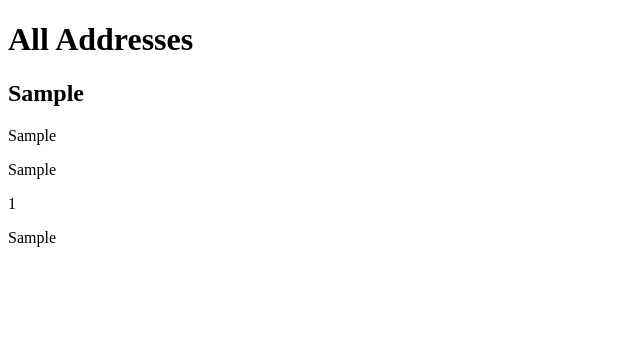
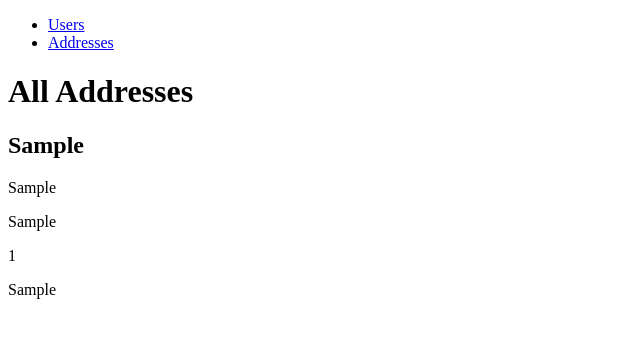
Before and after one commit to PawelDabala/CarRent, a Django app: page /addresses/ in a window 1280 px wide. Shown: the top 338 px of the page, without its empty margins (0-640 px from the left). Run offline with Django 3.2, Linux system fonts and the light colour scheme; tables that the repository leaves empty hold one stand-in row (values such as "Sample post").

Commit message:
add: nav bar

```diff
--- a/CarRentPro/CarRentApp/templates/base.html
+++ b/CarRentPro/CarRentApp/templates/base.html
@@ -1,11 +1,14 @@
 <!DOCTYPE html>
 <html lang="pl">
+
 <head>
     <meta charset="UTF-8">
     <title> {% block title %} {% endblock  %}</title>
 
     <meta name="viewport" content="width=device-width, initial-scale=1.0">
+    {% include 'navbar.html' %}
 </head>
+
 <body>
 
     {% block body %}
@@ -13,4 +16,5 @@
     {% endblock body %}
 
 </body>
+
 </html>
--- /dev/null
+++ b/CarRentPro/CarRentApp/templates/navbar.html
@@ -0,0 +1,6 @@
+<nav>
+    <ul>
+        <li><a href="{% url 'users' %}">Users</a></li>
+        <li><a href="{% url 'addresses' %}">Addresses</a></li>
+    </ul>
+</nav>
```
